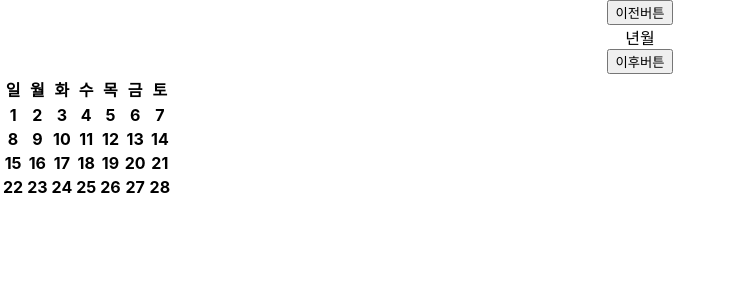
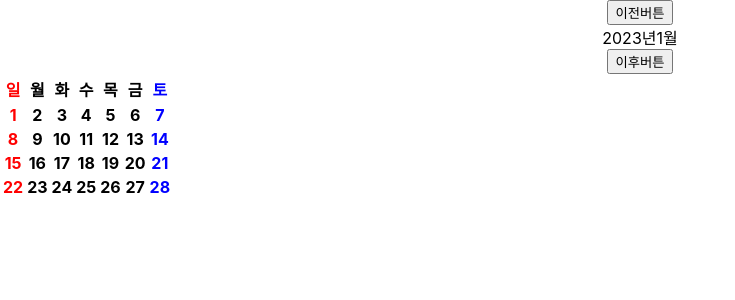
Before and after one commit to happ-in/Simple-Web-Diary, a React (Create React App) app in the folder frontend/diary/: page /cal in a window 1280 px wide. Shown: the top 300 px of the page, without its empty margins (0-735 px from the left). Built offline with nearby package versions, Linux system fonts and the light colour scheme.

Commit message:
Update : 캘린더 수정 1. 년도-월 불러오기 2. 주말 색상 변경

```diff
--- a/frontend/diary/src/pages/Calendar.js
+++ b/frontend/diary/src/pages/Calendar.js
@@ -1,6 +1,5 @@
-// import { addMonths, differenceInCalendarDays, endOfMonth, getMonth, isSaturday, isSunday, startOfMonth, subMonths, addDays, startOfWeek, endOfWeek } from "date-fns";
-import { addMonths, differenceInCalendarDays, endOfMonth, isSunday, startOfMonth, subMonths, addDays, startOfWeek, endOfWeek } from "date-fns";
-import  React, { useCallback, useMemo, useState }  from "react";
+import { addMonths, differenceInCalendarDays, endOfMonth, isSunday, startOfMonth, subMonths, addDays, startOfWeek, endOfWeek, isSaturday } from "date-fns";
+import  React, { useMemo, useState }  from "react";
 import { format } from "date-fns";
 
 export const Calendar = () => {
@@ -38,9 +37,9 @@ export const Calendar = () => {
         return monthArr;
     });
 
-    const nextMonthHandler = useCallback(() => {
+    const nextMonthHandler = () => {
         setCurrMonth(addMonths(currMonth, 1));
-    });
+    };
     const prevMonthHandler = () => {
         setCurrMonth(subMonths(currMonth, 1));
     };
@@ -51,8 +50,8 @@ export const Calendar = () => {
                 <div>
                     <button onClick={prevMonthHandler}>이전버튼</button>
                 </div>
-                <span>년</span>
-                <span>월</span>
+                <span>{format(currMonth, "yyyy년")}</span>
+                <span>{format(currMonth, "M월")}</span>
                 <div>
                     <button onClick={nextMonthHandler}>이후버튼</button>
                 </div>
@@ -60,18 +59,36 @@ export const Calendar = () => {
             <table>
                 <thead>
                     <tr>
-                        {days.map((day, i) => (
-                            <th key={i}>{ day }</th>
-                        ))}
+                        {days.map((day, i) => {
+                            let style;
+                            if (i === 0) {
+                                style = { color : "red"};
+                            } else if (i === 6) {
+                                style = { color : "blue"};
+                            }
+
+                            return (
+                                <th key={i} style={style}>{ day }</th>
+                            )
+                        })}
                     </tr>
                 </thead>
                 <tbody>
                     {createMonth.map((week) => {
                         return (
                         <tr>
-                            {week.map((day) => (
-                                <th>{format(day, "d")}</th>
-                            ))}
+                            {week.map((day) => {
+                                let style;
+                                if (isSunday(day)) {
+                                    style = { color : "red"};
+                                } else if (isSaturday(day)) {
+                                    style = { color : "blue"};
+                                }
+
+                                return (
+                                    <th style={style}>{format(day, "d")}</th>
+                                )
+                            })}
                         </tr>
                         )
                     })}
```
